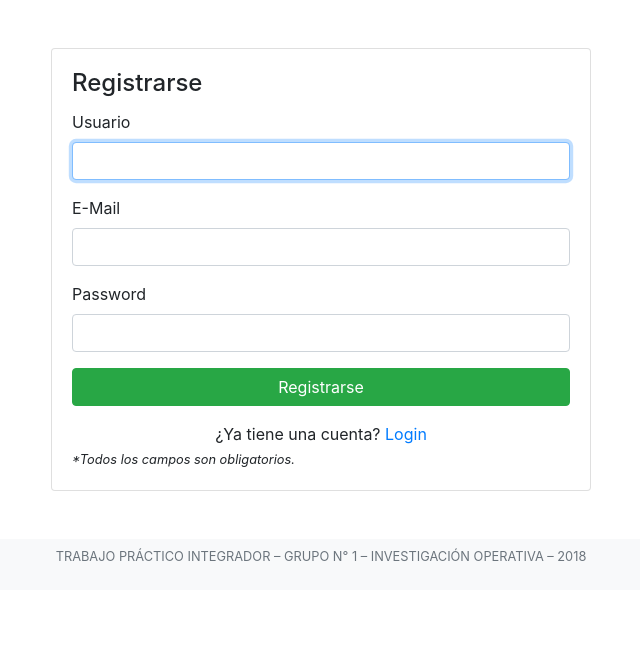
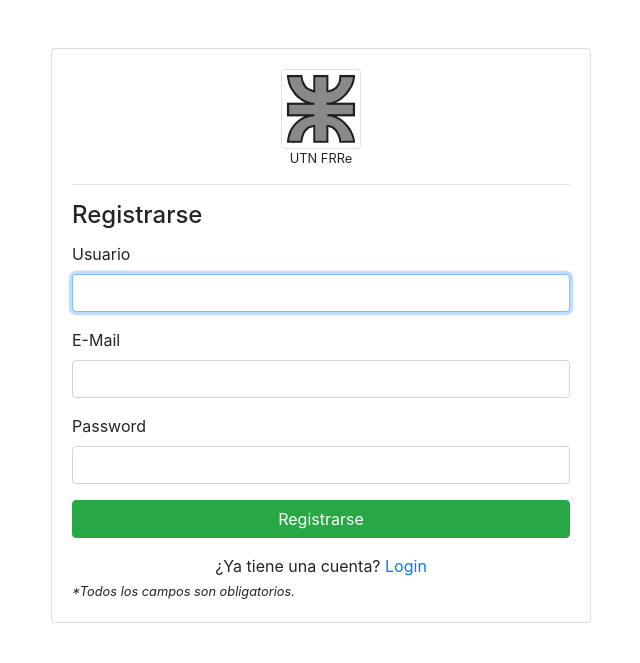
Before and after one commit to gabrielhruza/io, a Django app: page /auth2/register/ in a window 1280 px wide. Shown: the top 663 px of the page, without its empty margins (319-959 px from the left). Run offline with Django 3.2, Linux system fonts and the light colour scheme; some libraries are stand-ins or nearby versions.

Commit message:
last commit

```diff
--- a/auth2/templates/auth2/register.html
+++ b/auth2/templates/auth2/register.html
@@ -27,6 +27,14 @@
 
 		<div class="card fat">
 			<div class="card-body">
+
+				<img src="{% static 'auth2/images/utn-logo.png' %}" alt="logo utn" class="img-thumbnail mx-auto d-block img-fluid" style="width: 5em;height: 5em;">
+				<div class="d-flex justify-content-center">
+				<small>	UTN FRRe </small>
+				</div>
+				<hr>
+
+
 				<h4 class="card-title">Registrarse</h4>
 					<form method="POST">{% csrf_token %}
 						<div class="form-group">
```
Also changed, not shown: auth2/templates/auth2/login.html (+8 -0 lines), auth2/static/auth2/images/utn-logo.png (added).
